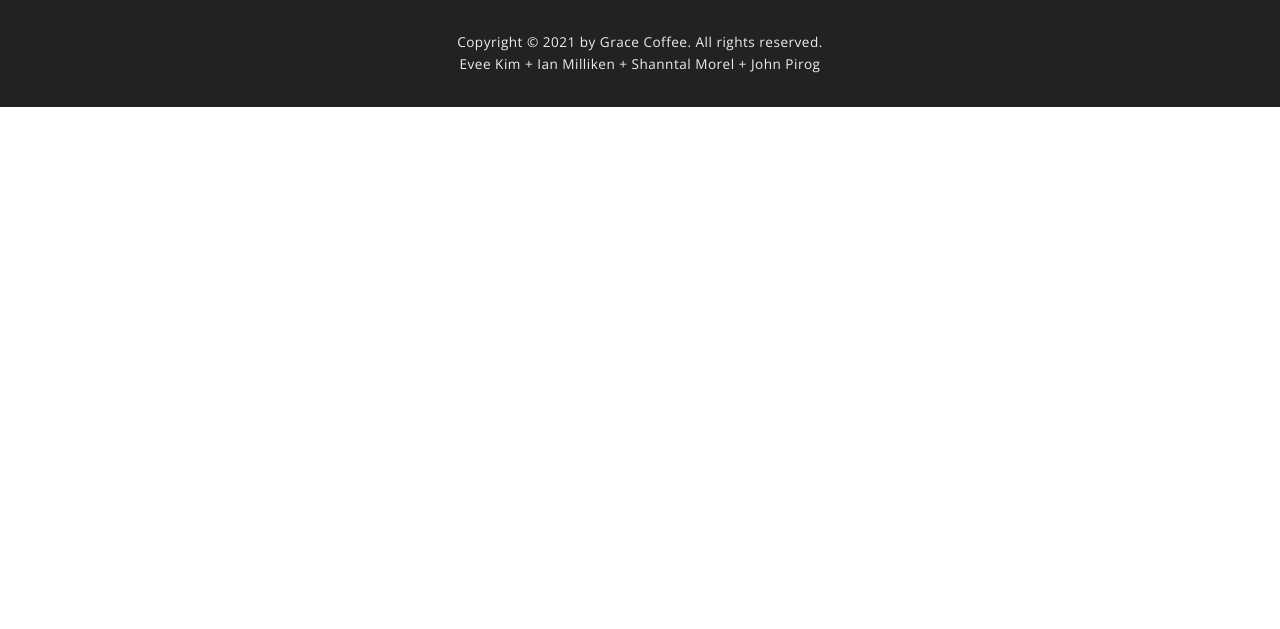
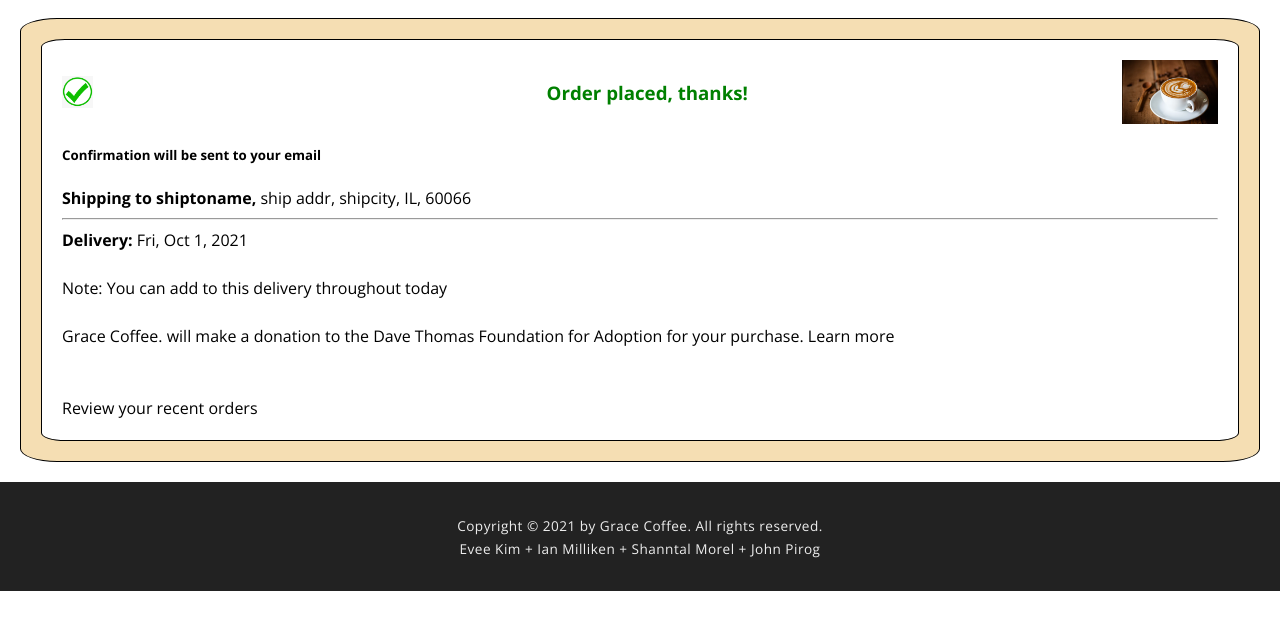
Before and after one commit to Team-2-Grace-Shopper/team-2-grace-shopper, a React app: page /orderconfirmation in a window 1280 px wide. Shown: the part 83-712 px from the top of the page. Built offline with nearby package versions, Linux system fonts and the light colour scheme; some packages are replaced by stand-ins of ours.

Commit message:
most of email confirmation and order confirmation

```diff
--- a/client/Routes.js
+++ b/client/Routes.js
@@ -14,6 +14,7 @@ import Confirmation from "./components/cart-components/Confirmation";
 import ProductsAdmin from "./components/ProductsAdmin";
 import UsersAdmin from "./components/UsersAdmin";
 import OrderHistory from "./components/OrderHistory";
+import OrderConfirmation from "./components/OrderConfirmation";
 import EditProfileAdmin from "./components/EditProfileAdmin";
 import Account from "./components/Account";
 import { me } from "./store";
@@ -45,6 +46,7 @@ class Routes extends Component {
           <Route path="/cart" exact component={CartView} />
           <Route path="/cart/checkout" component={Checkout} />
           <Route path="/cart/confirmation" component={Confirmation} />
+          <Route path="/orderconfirmation" component={OrderConfirmation} />
         </Switch>
         {isLoggedIn ? (
           <Switch>
--- /dev/null
+++ b/client/components/OrderConfirmation.js
@@ -0,0 +1,105 @@
+import React from 'react';
+import { connect } from 'react-redux';
+import { Icon } from '@iconify/react';
+import dateFormat from 'dateformat';
+import NumberFormat from 'react-number-format';
+import { Link } from 'react-router-dom';
+import emailjs, { init  } from 'emailjs-com';
+
+
+class _OrderConfirmation extends React.Component {
+  constructor() {
+    super();
+  }
+
+  async componentDidMount() {
+    // await this.props.getOrdersForPage(this.state.offset, this.state.pageCount, this.props.userId);
+    // this.setState(Object.assign({},
+    //   this.state,
+    //   {
+    //     ordersToDisplay: this.state.allOrders,
+    //     showDetails: null
+    //   }
+    // ))
+  }
+
+  sendEmail = async () => {
+    init("user_HuaybJLdnOoIDOZ3t63oD");
+    let message = `<h1>Grace Coffee. - Order Confirmation<h1>
+    <h2>Hello John</h2>
+    <p>Thank you for shopping with us. We'll send a confirmation when your item(s) ship.</p>
+    <h2>Details</h2>
+    <hr>
+    <p>Order #1234</p>
+    <p>Arriving Monday, August 16</p>
+    <h4>Ship to: John Pirog</h4>
+    <h5>Order total: $17.58</h5>
+    <p>&nbsp;</p>
+    <h3>Items</h3>
+
+
+    <h3>We hope to see you again soon,</h3>
+    <p>&nbsp;</p>
+    <h3>Grace Coffee.</h3>
+
+
+      `;
+    const templateParams = {orderNbr: '1234',
+                            toEmail: 'jpirog@hotmail.com',
+                            toName: 'John Pirog',
+                            title:'Order confirmation',
+                            sub:'sub heading',
+                            message: message,
+    };
+    await emailjs.send('default_service','template_ny5i12o' , templateParams);
+  }
+
+  render() {
+    const order={shipToName: 'shiptoname', shipToAddress: 'ship addr', shipToCity: 'shipcity', shipToState: 'IL', shipToZip: '60066', orderDate: '2021-10-01', orderlines: [{imageUrl1: 'zzzzz'}]}
+    this.sendEmail();
+    return (
+      <div id="confirmationcontainer">
+      <div id="confirmationinnercontainer">
+      <div id="confirmtop">
+        <img id="confirmcheck" src="/images/green-check-mark-in-circle.png" />
+        <h3 className="green">
+          Order placed, thanks!
+        </h3>
+        <img id="confirmimg" src={"/images/sample_image.webp"} />
+        </div>
+        <h5>Confirmation will be sent to your email</h5>
+        <p><strong>Shipping to { order.shipToName },</strong>&nbsp;
+                                { order.shipToAddress},&nbsp;
+                                { order.shipToCity },&nbsp;
+                                { order.shipToState },&nbsp;
+                                { order.shipToZip }
+        </p>
+        <hr />
+        <p className="green"><strong>Delivery:</strong> { dateFormat(order.orderDate, "ddd, mmm d, yyyy") }</p>
+        <p>&nbsp;</p>
+        <p>Note: You can add to this delivery throughout today</p>
+        <p>&nbsp;</p>
+        <p>Grace Coffee. will make a donation to the Dave Thomas Foundation for Adoption for your purchase. <a href="https://www.davethomasfoundation.org/">Learn more</a></p>
+        <p>&nbsp;</p>
+{/*}        <img src={ order.orderlines[0].imageUrl1 }></img> */}
+        <p>&nbsp;</p>
+        <p><Link to="/orderhistory">Review your recent orders</Link></p>
+        </div>
+        </div>
+    )
+  }
+}
+
+const mapStateToProps = (state, ownProps) => {
+  return {
+    order: ownProps.order,
+  }
+}
+const mapDispatchToProps = (dispatch) => {
+  return {
+    sendConfirmationEmail: (order) => dispatch(sendConfirmationEmail(order)),
+  }
+}
+const OrderConfirmation = connect(mapStateToProps, mapDispatchToProps)(_OrderConfirmation)
+
+export default OrderConfirmation;
--- a/client/components/OrderHistory.js
+++ b/client/components/OrderHistory.js
@@ -8,17 +8,8 @@ import NumberFormat from 'react-number-format';
 
 const OrderList = (props) => {
   const { data, offset, pageCount, showDetails, handleDetailClick } = props;
-  // const handleDetailClick = (ev) => {
-  //   console.log('clicked', ev.target.dataset.i)
-  // }
-  //  const thisPage = ordersToDisplay.slice(offset, offset+pageCount)
 
   return (
-    // <div id="project-comments" className="commentList">
-    //   <li>
-    //     {thisPage.map((c,i) => <ul key={i}>Order #{i} - {c}</ul> )}
-    //   </li>
-    // </div>
     <table id="orderstatustable">
       <thead>
         <tr>
@@ -26,7 +17,7 @@ const OrderList = (props) => {
           <th>Date</th>
           <th>Status</th>
           <th>Number of Items</th>
-          <th>Order Total</th>
+          <th>Product Total</th>
           <th></th>
         </tr>
       </thead>
@@ -67,8 +58,9 @@ const OrderDetail = (props) => {
 
   return (
     <div id="orderdetails">
-      <p>Order Number: {orderDetails.id}</p>
-      <br />Order Date: { dateFormat(orderDetails.orderDate, "ddd, mmm d, yyyy")}
+      <h1>Grace Coffee.</h1>
+      <h2>Order Details - Order #{orderDetails.id}</h2>
+      <h3>Order Date: { dateFormat(orderDetails.orderDate, "ddd, mmm d, yyyy")}</h3>
       <div id="orderaddresses">
         <ol><strong>Bill To:</strong>
           <li>{orderDetails.billToName}</li>
@@ -181,7 +173,6 @@ const OrderDetail = (props) => {
       </iframe>
 
     </div>
-
   )
 }
 
--- a/package.json
+++ b/package.json
@@ -26,6 +26,7 @@
     "bootstrap": "^5.0.2",
     "compression": "^1.7.3",
     "dateformat": "^4.5.1",
+    "emailjs-com": "^3.2.0",
     "express": "^4.16.4",
     "faker": "^5.5.3",
     "formik": "^2.2.9",
--- a/public/style.css
+++ b/public/style.css
@@ -459,6 +459,9 @@ th {
   border: 1px solid black;
   overflow-x: auto;
 }
+#orderstatustable th{
+  background-color: #ededed;
+}
 .tblcenter {
   text-align: center;
 }
@@ -474,6 +477,7 @@ th {
 #orderdetails {
   border: 1px solid black;
   width:100%;
+  display: inline-block;
 }
 #orderstatusdetailtable {
   width: 90%;
@@ -482,12 +486,13 @@ th {
   margin-top: 0.1rem;
   margin-bottom: 0.75rem;
 }
-#orderstatustable tr:nth-child(even) {
+
+/* #orderstatustable tr:nth-child(even) {
   background-color: #ededed;
 }
 #orderstatusdetailtable tr:nth-child(even) {
   background-color: white;
-}
+} */
 
 .pagination {
   display: flex;
@@ -580,3 +585,45 @@ th {
   text-align: center;
   letter-spacing: 0.03em;
 }
+#confirmationcontainer{
+  background-color: wheat;
+  border:1px solid black;
+  margin-left: 20px;
+  margin-top: 20px;
+  margin-bottom: 20px;
+  margin-right: 20px;
+  border-radius: 3%;
+}
+#confirmationinnercontainer{
+  border-radius: 2%;
+  background-color: white;
+  border:1px solid black;
+  margin-left: 20px;
+  margin-top: 20px;
+  margin-bottom: 20px;
+  margin-right: 20px;
+  padding: 20px;
+}
+#confirmationcontainer h3{
+  color:green;
+}
+#confirmimg{
+  height: 4rem;
+  width: auto;
+}
+#confirmcheck{
+  height: 2rem;
+  width: auto;
+}
+#confirmationcontainer a{
+  text-decoration: red;
+}
+#confirmtop{
+  display:flex;
+  flex-direction: row;
+  align-items: center;
+  justify-content: space-between;
+}
+#confirmtop h3{
+  margin-left: 5rem;
+}
--- a/server/api/orders.js
+++ b/server/api/orders.js
@@ -1,6 +1,5 @@
 const router = require('express').Router()
 module.exports = router
-//const { ids } = require('webpack')
 const { models: { Order, User, Orderline, Product }} = require('../db')
 
 router.get('/', async (req, res, next) => {
```
Also changed, not shown: client/store/orders.js (line endings or trailing spaces), public/images/green-check-mark-in-circle.png (added).
